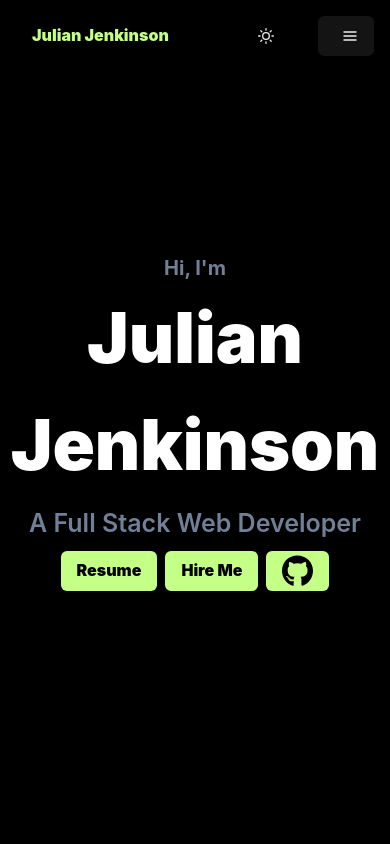
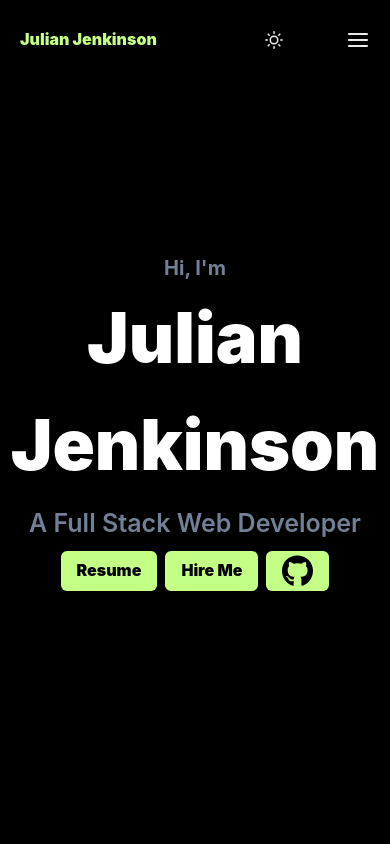
Before and after one commit to Julian-Jenkinson/Julian-Jenkinson.github.io, a React (Create React App) app: page / in a window 390 px wide. Shown: the top 844 px of the page. Built offline with nearby package versions, Linux system fonts and the light colour scheme.

Commit message:
Restyled header and fixed responsivness issues

```diff
--- a/src/components/Header.js
+++ b/src/components/Header.js
@@ -34,11 +34,12 @@ const Header = () => {
       }}
       >
         <Box
-          maxWidth="1280px"
+          maxWidth="1240px"
           margin="0 auto"
         >
+
           <HStack
-            px={{base:"4", md:"6"}}
+            px={{base:"4px"}}
             py={4}
             justifyContent="space-between"
             alignItems="center"
--- a/src/components/HeaderMenu.js
+++ b/src/components/HeaderMenu.js
@@ -17,7 +17,14 @@ import { Menu, MenuButton, MenuList, MenuItem, Button } from "@chakra-ui/react";
 
     return (
       <Menu>
-        <MenuButton as={Button} rightIcon={<HamburgerIcon />}>
+        <MenuButton
+          as={Button}
+          sx={{ marginLeft: '0 !important' }}
+          bg="none"
+          transition="transform 0.1s ease"
+          _hover={{ transform: "scale(1.2)" }}
+        >
+          <HamburgerIcon w={6} h={6} />
         </MenuButton>
         <MenuList>
           <MenuItem
--- a/src/components/ThemeToggle.js
+++ b/src/components/ThemeToggle.js
@@ -10,7 +10,7 @@ function ThemeToggle() {
       icon={colorMode === "light" ? <MoonIcon /> : <SunIcon />}
       onClick={toggleColorMode}
       variant="ghost"
-      size="md"
+      size="lg"
       transition="transform 0.1s ease"
       _hover={{ transform: "scale(1.2)" }}
 
```
